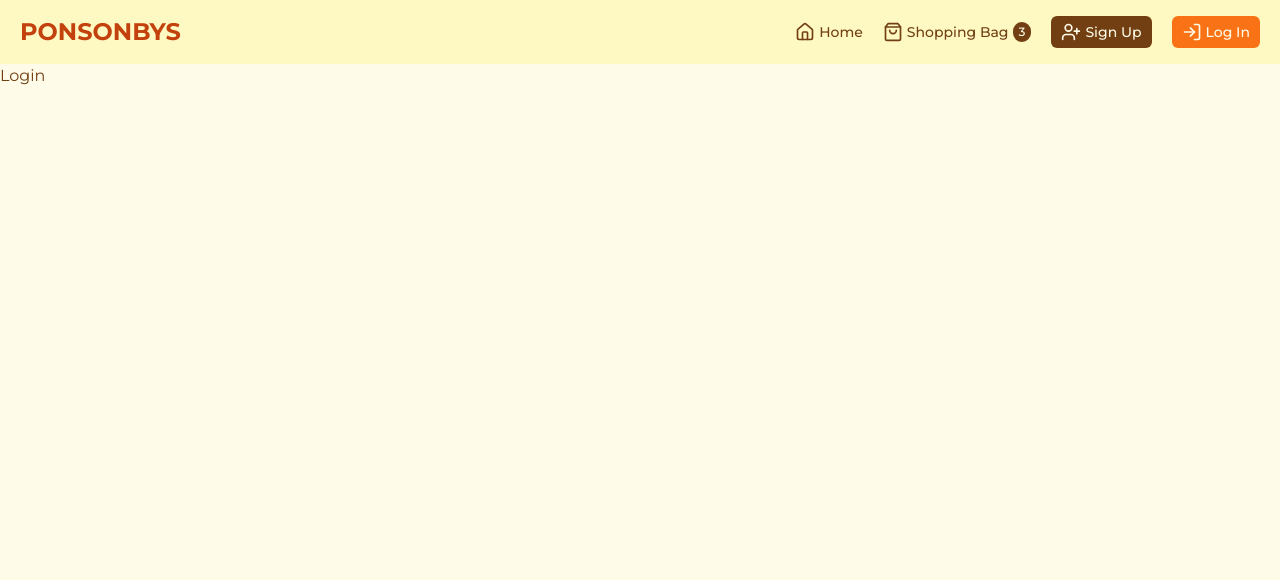
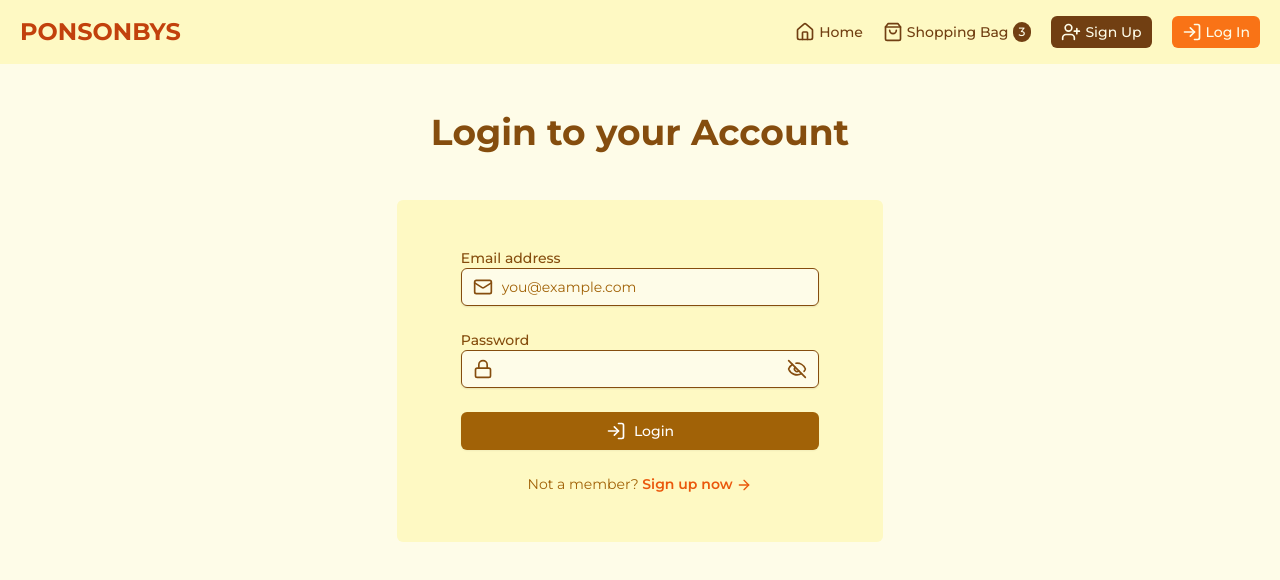
Before and after one commit to AmandeepMewar/Ponsonbys, a React (Vite) app in the folder frontend/: page /login in a window 1280 px wide. Shown: the top 580 px of the page. Built offline with nearby package versions, Linux system fonts and the light colour scheme.

Commit message:
feat: implement login page ui

```diff
--- /dev/null
+++ b/frontend/src/features/authentication/LoginForm.jsx
@@ -0,0 +1,76 @@
+import { useForm } from 'react-hook-form';
+import FormInput from '../../ui/FormInput';
+import InputIcon from '../../ui/InputIcon';
+import Input from '../../ui/Input';
+import { ArrowRight, Lock, Mail, Eye, EyeOff, LogIn } from 'lucide-react';
+import { Link } from 'react-router-dom';
+import { useState } from 'react';
+
+export default function LoginForm() {
+  const [showPassword, setShowPassword] = useState(false);
+  const { register, handleSubmit, formState } = useForm();
+  const { errors } = formState;
+
+  function onSubmit() { }
+  return (
+    <form onSubmit={handleSubmit(onSubmit)} className='space-y-6'>
+      <FormInput
+        label='Email address'
+        htmlFor='email'
+        error={errors?.email?.message}
+      >
+        <InputIcon Icon={Mail} />
+        <Input
+          type='email'
+          id='email'
+          placeholder='you@example.com'
+          {...register('email', {
+            required: 'This field is required',
+            pattern: {
+              value: /\S+@\S+\.\S+/,
+              message: 'Please provide a valid email address',
+            },
+          })}
+        />
+      </FormInput>
+
+      <FormInput
+        label='Password'
+        htmlFor='password'
+        error={errors.password?.message}
+      >
+        <InputIcon Icon={Lock} />
+        <Input
+          type='password'
+          id='password'
+          {...register('password', { required: 'This field is required' })}
+        />
+        <InputIcon
+          Icon={showPassword ? Eye : EyeOff}
+          className='absolute inset-y-0 right-0 pr-3 flex items-center cursor-pointer'
+          onClick={() => setShowPassword((s) => !s)}
+        />
+      </FormInput>
+
+      <button
+        type='submit'
+        className='w-full flex justify-center py-2 px-4 border border-transparent
+							rounded-md shadow-sm text-sm font-medium text-white bg-yellow-700
+							 hover:bg-orange-600 focus:outline-none focus:ring-2 focus:ring-offset-2
+							  focus:ring-orange-600 transition duration-150 ease-in-out disabled:opacity-50'
+      >
+        <LogIn className='mr-2 h-5 w-5' /> Login
+      </button>
+
+      <p className='mt-8 text-center text-sm text-yellow-700'>
+        Not a member?{' '}
+        <Link
+          to='/signup'
+          className='font-semibold text-orange-600 hover:text-orange-500'
+        >
+          Sign up now <ArrowRight className='inline h-4 w-4' />
+        </Link>
+      </p>
+    </form>
+  );
+}
--- a/frontend/src/pages/Login.jsx
+++ b/frontend/src/pages/Login.jsx
@@ -1,3 +1,26 @@
+import LoginForm from '../features/authentication/LoginForm';
+import { motion } from 'framer-motion';
 export default function Login() {
-  return <div>Login</div>;
+  return (
+    <div className='flex flex-col items-center py-12 sm:px-6 lg:px-8'>
+      <motion.div
+        initial={{ opacity: 0, y: -20 }}
+        animate={{ opacity: 1, y: 0 }}
+        transition={{ duration: 0.8 }}
+      >
+        <h2 className='text-center text-yellow-800 sm:text-4xl pb-12 text-xl font-bold'>
+          Login to your Account
+        </h2>
+      </motion.div>
+      <motion.div
+        initial={{ opacity: 0, y: 30 }}
+        animate={{ opacity: 1, y: 0 }}
+        transition={{ duration: 0.8 }}
+        className='flex flex-col rounded-md justify-center bg-yellow-100 py-12 px-16 lg:w-2/5 sm:w-2/3 w-full'
+      >
+
+        <LoginForm />
+      </motion.div>
+    </div>
+  );
 }
```
